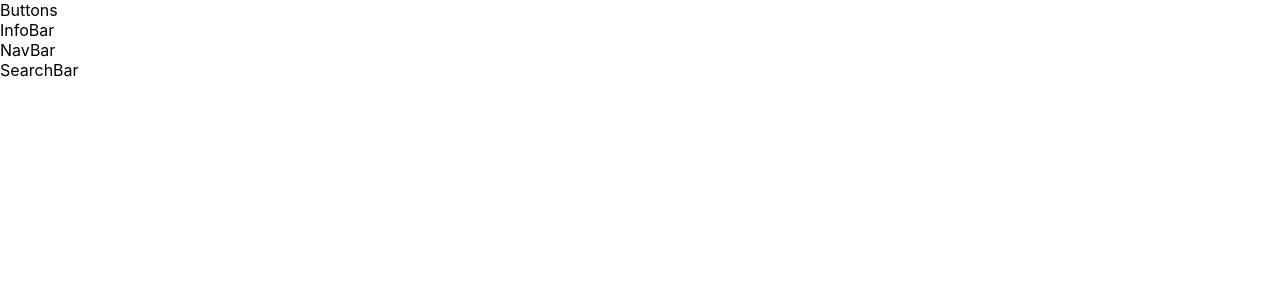
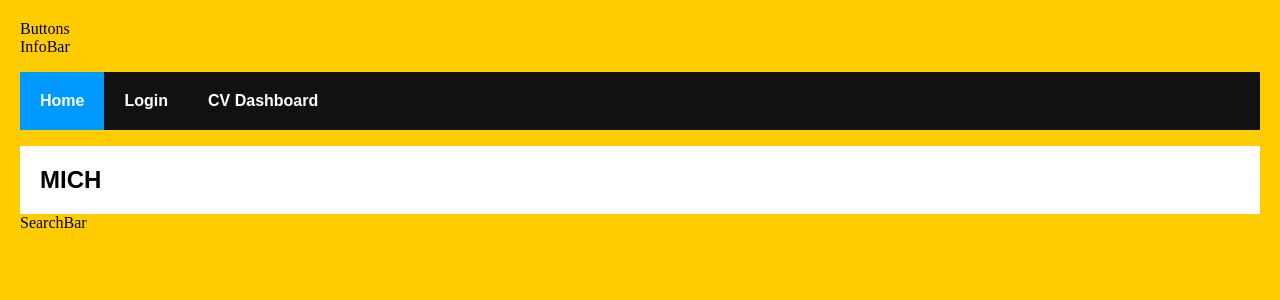
Before and after one commit to anildesanto/Group-Project, a React (Create React App) app: page / in a window 1280 px wide. Shown: the top 300 px of the page. Built offline with nearby package versions, Linux system fonts and the light colour scheme.

Commit message:
navigation bar completed

```diff
--- a/package.json
+++ b/package.json
@@ -5,6 +5,7 @@
   "dependencies": {
     "react": "^16.5.2",
     "react-dom": "^16.5.2",
+    "react-router-dom": "^4.3.1",
     "react-scripts": "2.0.5"
   },
   "scripts": {
--- a/src/components/NavBar.js
+++ b/src/components/NavBar.js
@@ -1,9 +1,36 @@
 import React, { Component } from "react";
+import { Route, NavLink, HashRouter } from "react-router-dom";
+import Home from "./Webpages/Home";
+import Login from "./Webpages/Login";
+import CVDashboard from "./Webpages/CVDashboard";
 
 class NavBar extends Component {
   state = {};
   render() {
-    return <div>NavBar</div>;
+    return (
+      <HashRouter>
+        <div>
+          <ul className="header">
+            <li>
+              <NavLink exact to="/">
+                Home
+              </NavLink>
+            </li>
+            <li>
+              <NavLink to="/login">Login</NavLink>
+            </li>
+            <li>
+              <NavLink to="/cvdashboard">CV Dashboard</NavLink>
+            </li>
+          </ul>
+          <div className="content">
+            <Route exact path="/" component={Home} />
+            <Route path="/login" component={Login} />
+            <Route path="/cvdashboard" component={CVDashboard} />
+          </div>
+        </div>
+      </HashRouter>
+    );
   }
 }
 
--- /dev/null
+++ b/src/components/Webpages/CVDashboard.js
@@ -0,0 +1,33 @@
+import React, { Component } from "react";
+
+class CVDashboard extends Component {
+  render() {
+    return (
+      <form>
+        <div>
+          <button className="btn btn-secondary btm-sm m-2">Browse</button>
+
+          <button className="btn btn-secondary btm-sm m-2">Upload CV</button>
+
+          <button className="btn btn-secondary btm-sm m-2">Flagged CV's</button>
+
+          <button className="btn btn-secondary btm-sm">Q</button>
+
+          <input type="text" name="name" />
+        </div>
+
+        <div>
+          <button className="btn btn-secondary btm-sm m-2">Download CV</button>
+
+          <button className="btn btn-secondary btm-sm m-2">
+            Flag / Unflag CV
+          </button>
+
+          <button className="btn btn-danger btm-sm m-2">Delete CV</button>
+        </div>
+      </form>
+    );
+  }
+}
+
+export default CVDashboard;
--- /dev/null
+++ b/src/components/Webpages/Home.js
@@ -0,0 +1,13 @@
+import React, { Component } from "react";
+
+class Home extends Component {
+  render() {
+    return (
+      <div>
+        <h2>MICH</h2>
+      </div>
+    );
+  }
+}
+
+export default Home;
--- /dev/null
+++ b/src/components/Webpages/Login.js
@@ -0,0 +1,13 @@
+import React, { Component } from "react";
+
+class Login extends Component {
+  render() {
+    return (
+      <div>
+        <h2>MASHOOD</h2>
+      </div>
+    );
+  }
+}
+
+export default Login;
--- a/src/index.css
+++ b/src/index.css
@@ -1,4 +1,4 @@
-body {
+/* body {
   margin: 0;
   padding: 0;
   font-family: -apple-system, BlinkMacSystemFont, "Segoe UI", "Roboto", "Oxygen",
@@ -11,4 +11,48 @@ body {
 code {
   font-family: source-code-pro, Menlo, Monaco, Consolas, "Courier New",
     monospace;
+} */
+
+body {
+  background-color: #ffcc00;
+  padding: 20px;
+  margin: 0;
 }
+h1,
+h2,
+p,
+ul,
+li {
+  font-family: sans-serif;
+}
+ul.header li {
+  display: inline;
+  list-style-type: none;
+  margin: 0;
+}
+ul.header {
+  background-color: #111;
+  padding: 0;
+}
+ul.header li a {
+  color: #fff;
+  font-weight: bold;
+  text-decoration: none;
+  padding: 20px;
+  display: inline-block;
+}
+.content {
+  background-color: #fff;
+  padding: 20px;
+}
+.content h2 {
+  padding: 0;
+  margin: 0;
+}
+.content li {
+  margin-bottom: 10px;
+}
+
+.active {
+  background-color: #0099ff;
+}
```
Also changed, not shown: 1 other file (tests, documents, lock files or other folders).
